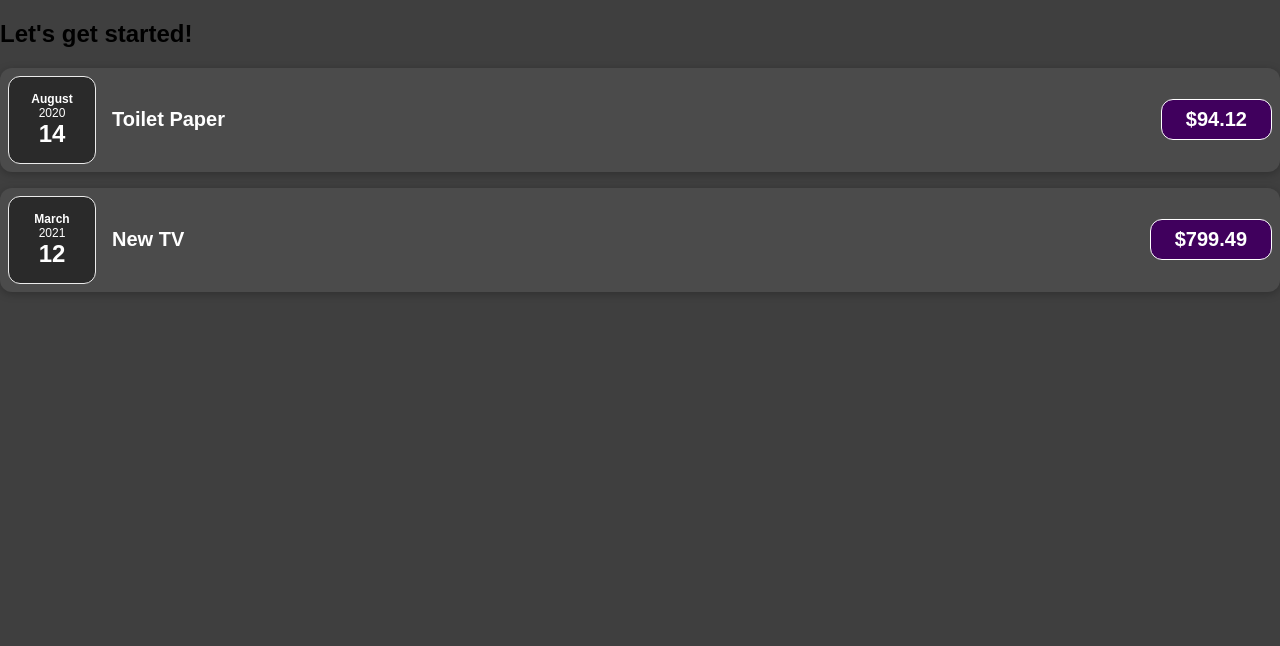
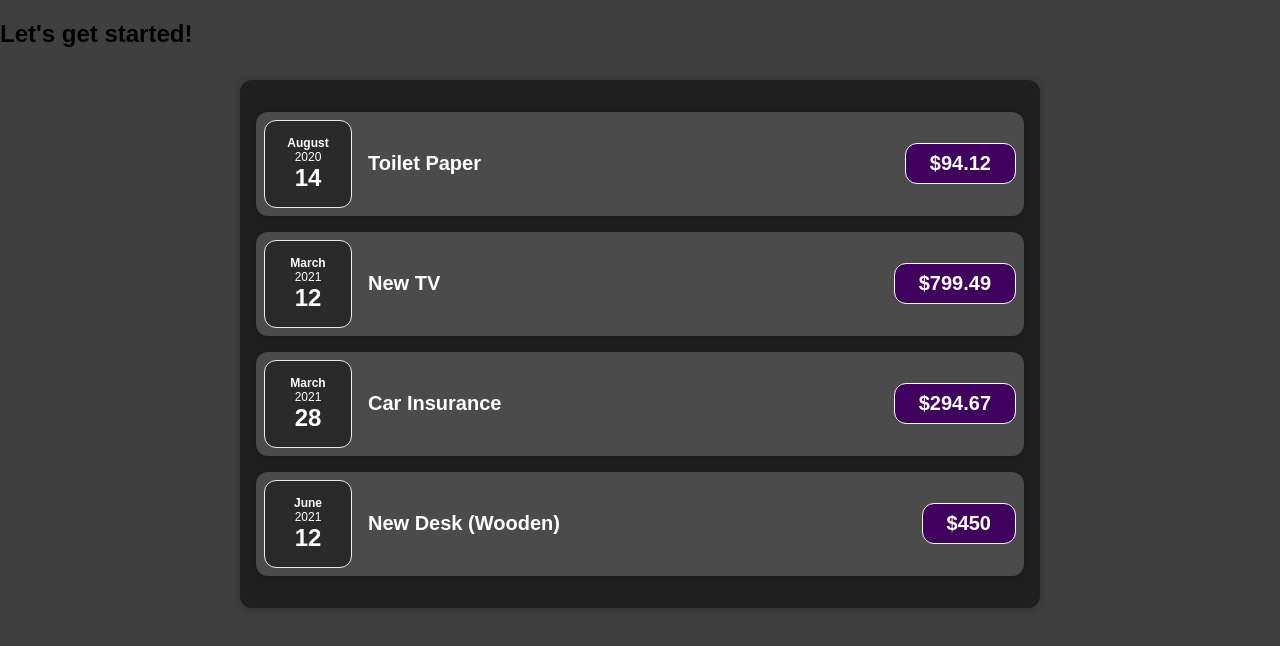
Before and after one commit to jphustman/react-course, a JavaScript app: page / in a window 1280 px wide. Shown: the top 646 px of the page. Built offline with nearby package versions, Linux system fonts and the light colour scheme.

Commit message:
before chapter 40

```diff
--- a/src/App.js
+++ b/src/App.js
@@ -1,4 +1,5 @@
 import ExpenseItem from './components/ExpenseItem';
+import Expenses from './components/Expenses';
 
 function App() {
     const expenses = [
@@ -26,14 +27,8 @@
     return (
         <div>
             <h2>Let's get started!</h2>
-            <ExpenseItem
-                title={expenses[0].title}
-                amount={expenses[0].amount}
-                date={expenses[0].date} />
-            <ExpenseItem
-                title={expenses[1].title}
-                amount={expenses[1].amount}
-                date={expenses[1].date} />
+            <Expenses items={expenses} />
+
 
         </div>
     );
--- /dev/null
+++ b/src/components/Card.css
@@ -0,0 +1,4 @@
+.card {
+    border-radius: 12px;
+    box-shadow: 0 1px 8px rgba(0, 0, 0, 0.25);
+}
--- /dev/null
+++ b/src/components/Card.js
@@ -0,0 +1,10 @@
+import './Card.css';
+
+function Card(props) {
+    const classes = 'card ' + props.className;
+    return (
+       <div className={classes}>{props.children}</div>
+    );
+}
+
+export default Card;
--- a/src/components/ExpenseItem.css
+++ b/src/components/ExpenseItem.css
@@ -2,10 +2,8 @@
     display: flex;
     justify-content: space-between;
     align-items: center;
-    box-shadow: 0 2px 8px rgba(0, 0, 0, 0.25);
     padding: 0.5rem;
     margin: 1rem 0;
-    border-radius: 12px;
     background-color: #4b4b4b;
 }
 
--- a/src/components/ExpenseItem.js
+++ b/src/components/ExpenseItem.js
@@ -1,17 +1,18 @@
 import ExpenseDate from './ExpenseDate';
+import Card from './Card';
 import './ExpenseItem.css';
 
 function ExpenseItem(props) {
 
 
     return (
-        <div className="expense-item">
+        <Card className="expense-item">
             <ExpenseDate date={props.date} />
             <div className="expense-item__description">
                 <h2>{props.title}</h2>
                 <div className="expense-item__price">${props.amount}</div>
             </div>
-        </div>
+        </Card>
     );
 }
 
--- /dev/null
+++ b/src/components/Expenses.css
@@ -0,0 +1,7 @@
+.expenses {
+    padding: 1rem;
+    background-color: rgb(31, 31, 31);
+    margin: 2rem auto;
+    width: 50rem;
+    max-width: 95%;
+}
--- /dev/null
+++ b/src/components/Expenses.js
@@ -0,0 +1,28 @@
+import ExpenseItem from "./ExpenseItem";
+import Card from './Card';
+import "./Expenses.css";
+
+function Expenses(props) {
+    return (
+        <Card className="expenses">
+            <ExpenseItem
+                title={props.items[0].title}
+                amount={props.items[0].amount}
+                date={props.items[0].date} />
+            <ExpenseItem
+                title={props.items[1].title}
+                amount={props.items[1].amount}
+                date={props.items[1].date} />
+            <ExpenseItem
+                title={props.items[2].title}
+                amount={props.items[2].amount}
+                date={props.items[2].date} />
+            <ExpenseItem
+                title={props.items[3].title}
+                amount={props.items[3].amount}
+                date={props.items[3].date} />
+        </Card>
+    );
+}
+
+export default Expenses;
```
